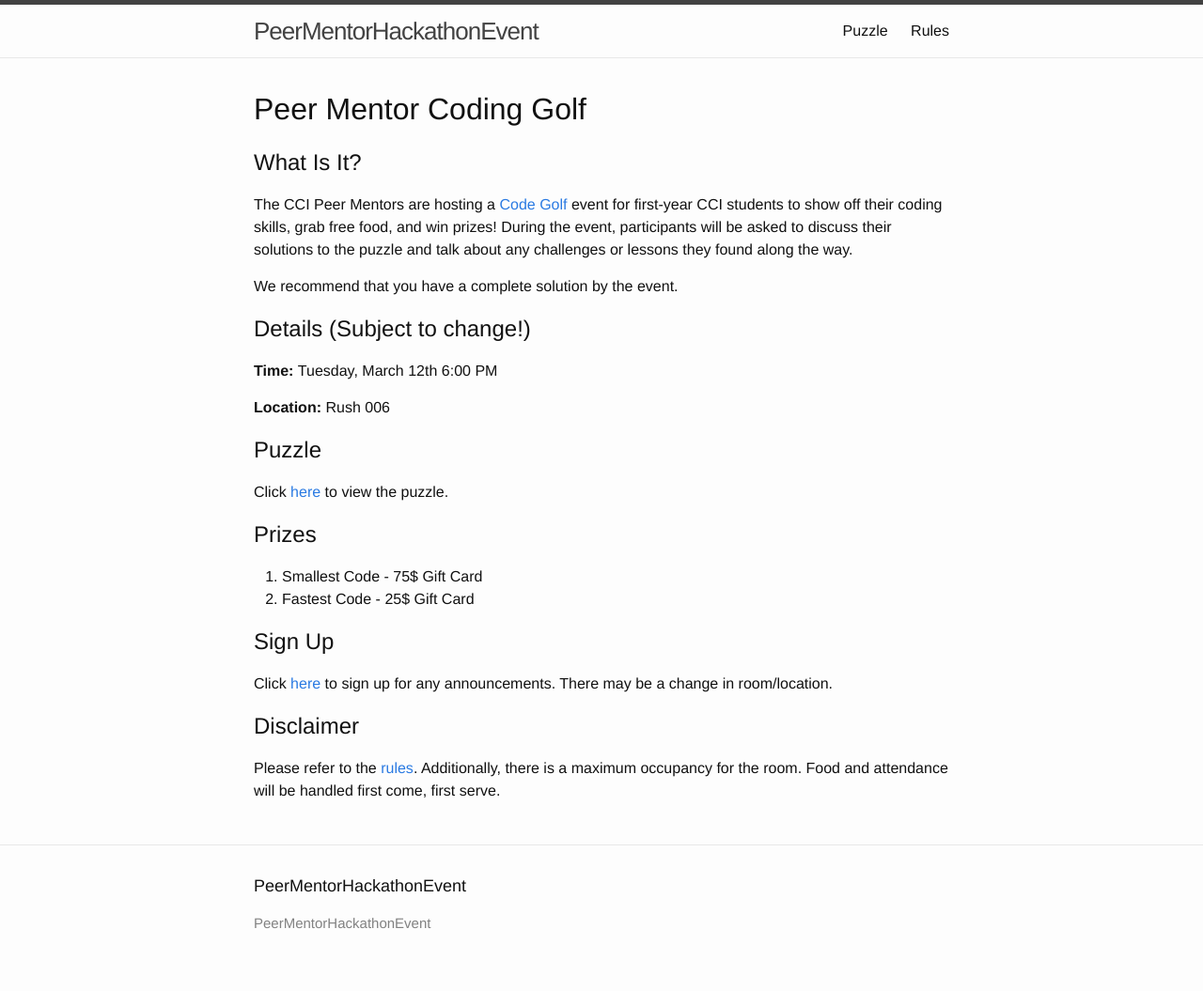
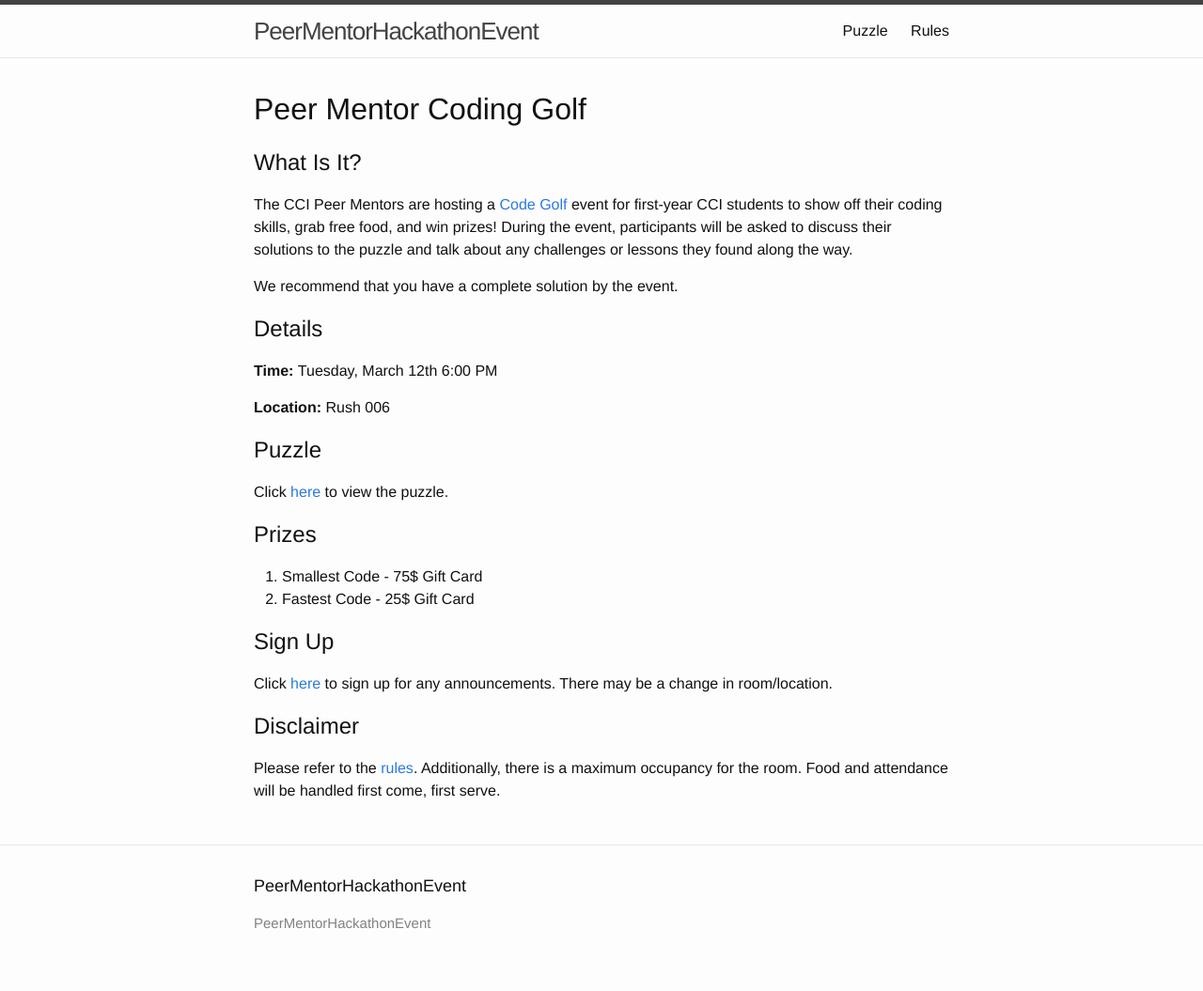
Before and after one commit to Rockie156/PeerMentorHackathonEvent, a Jekyll site: the page built from index.html, in a window 1280 px wide. Shown: the whole page at 94% size. Built offline with Jekyll 4.4.1, drawn with Linux system fonts in a browser that asks for light colours.

```diff
--- a/index.html
+++ b/index.html
@@ -11,7 +11,7 @@
   <p>
     We recommend that you have a complete solution by the event.
   </p>
-  <h2>Details (Subject to change!)</h2>
+  <h2>Details</h2>
   <p>
     <b>Time: </b> Tuesday, March 12th 6:00 PM
   </p>
```
